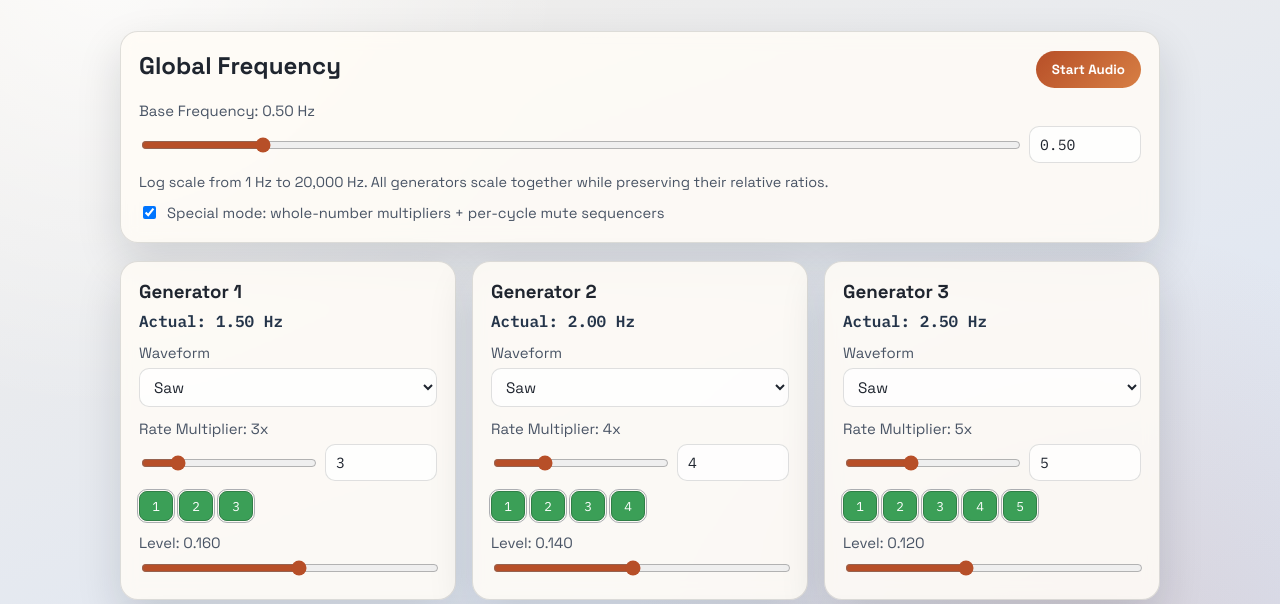
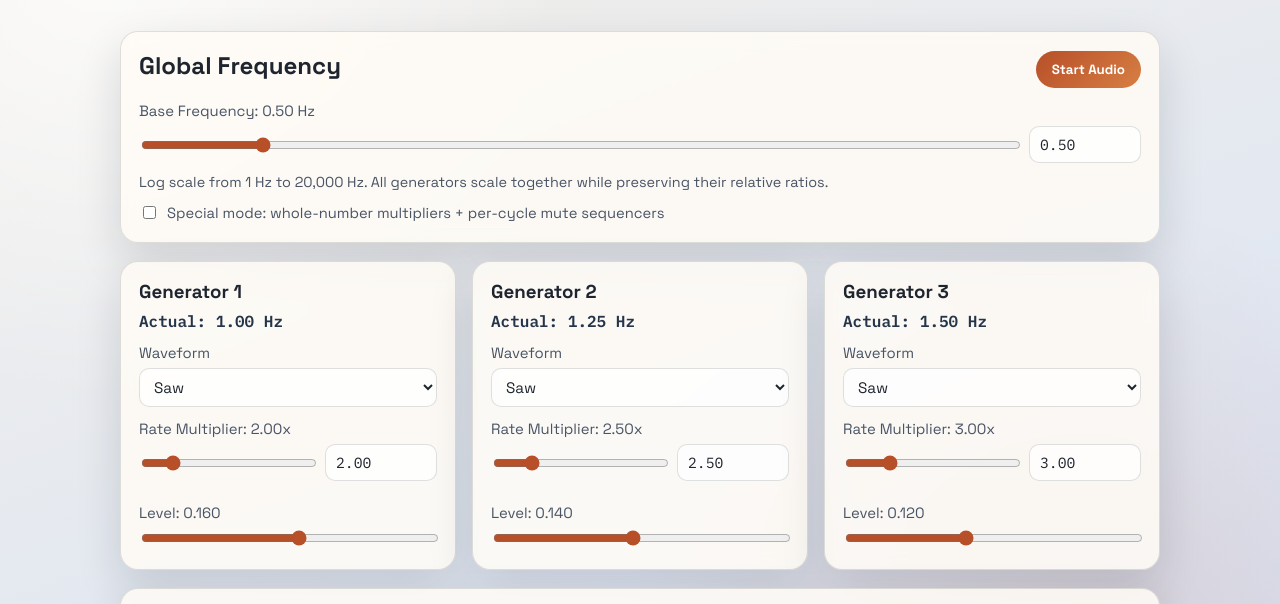
Before and after one commit to jc9677/LoveHertz, a plain HTML site: page index.html in a window 1280 px wide. Shown: the part 167-771 px from the top of the page. Drawn offline with Linux system fonts and the light colour scheme.

```diff
--- a/app.js
+++ b/app.js
@@ -251,6 +251,19 @@
   updateLabelsAndFrequencies();
 }
 
+function handleGlobalFrequencyInputKeydown(event) {
+  if (!event.shiftKey || (event.key !== "ArrowUp" && event.key !== "ArrowDown")) {
+    return;
+  }
+
+  event.preventDefault();
+  const direction = event.key === "ArrowUp" ? 1 : -1;
+  const currentValue = Number(globalFrequencyInput.value);
+  const safeValue = Number.isFinite(currentValue) ? currentValue : baseFrequencyHz;
+  baseFrequencyHz = clamp(safeValue + direction, MIN_HZ, MAX_HZ);
+  updateLabelsAndFrequencies();
+}
+
 function setRatioFromTypedInput(index) {
   const generator = generators[index];
   if (!generator) {
@@ -330,6 +343,7 @@
   globalSlider.addEventListener("input", setGlobalFromSlider);
   globalFrequencyInput.addEventListener("input", setGlobalFromTypedInput);
   globalFrequencyInput.addEventListener("change", setGlobalFromTypedInput);
+  globalFrequencyInput.addEventListener("keydown", handleGlobalFrequencyInputKeydown);
 
   generators.forEach((generator, index) => {
     generator.waveformSelect.addEventListener("change", () => {
--- a/index.html
+++ b/index.html
@@ -47,7 +47,7 @@
           Log scale from 1 Hz to 20,000 Hz. All generators scale together while preserving their relative ratios.
         </p>
         <label class="toggle-row" for="special-mode-toggle">
-            <input id="special-mode-toggle" type="checkbox" checked />
+            <input id="special-mode-toggle" type="checkbox" />
           Special mode: whole-number multipliers + per-cycle mute sequencers
         </label>
       </section>
@@ -66,9 +66,9 @@
             <option value="4">Square</option>
           </select>
 
-          <label class="field-label" for="ratio-0">Rate Multiplier: <span class="ratio-label">3.00x</span></label>
+          <label class="field-label" for="ratio-0">Rate Multiplier: <span class="ratio-label">2.00x</span></label>
           <div class="inline-control">
-            <input id="ratio-0" class="ratio-slider" type="range" min="0.25" max="12" step="0.01" value="3" />
+            <input id="ratio-0" class="ratio-slider" type="range" min="0.25" max="12" step="0.01" value="2" />
             <input
               id="ratio-input-0"
               class="value-input ratio-input"
@@ -76,7 +76,7 @@
               min="0.25"
               max="12"
               step="0.01"
-              value="3"
+              value="2"
               aria-label="Generator 1 rate multiplier"
             />
           </div>
@@ -99,9 +99,9 @@
             <option value="4">Square</option>
           </select>
 
-          <label class="field-label" for="ratio-1">Rate Multiplier: <span class="ratio-label">4.00x</span></label>
+          <label class="field-label" for="ratio-1">Rate Multiplier: <span class="ratio-label">2.50x</span></label>
           <div class="inline-control">
-            <input id="ratio-1" class="ratio-slider" type="range" min="0.25" max="12" step="0.01" value="4" />
+            <input id="ratio-1" class="ratio-slider" type="range" min="0.25" max="12" step="0.01" value="2.5" />
             <input
               id="ratio-input-1"
               class="value-input ratio-input"
@@ -109,7 +109,7 @@
               min="0.25"
               max="12"
               step="0.01"
-              value="4"
+              value="2.5"
               aria-label="Generator 2 rate multiplier"
             />
           </div>
@@ -132,9 +132,9 @@
             <option value="4">Square</option>
           </select>
 
-          <label class="field-label" for="ratio-2">Rate Multiplier: <span class="ratio-label">5.00x</span></label>
+          <label class="field-label" for="ratio-2">Rate Multiplier: <span class="ratio-label">3.00x</span></label>
           <div class="inline-control">
-            <input id="ratio-2" class="ratio-slider" type="range" min="0.25" max="12" step="0.01" value="5" />
+            <input id="ratio-2" class="ratio-slider" type="range" min="0.25" max="12" step="0.01" value="3" />
             <input
               id="ratio-input-2"
               class="value-input ratio-input"
@@ -142,7 +142,7 @@
               min="0.25"
               max="12"
               step="0.01"
-              value="5"
+              value="3"
               aria-label="Generator 3 rate multiplier"
             />
           </div>
```
Also changed, not shown: 1 other file.
